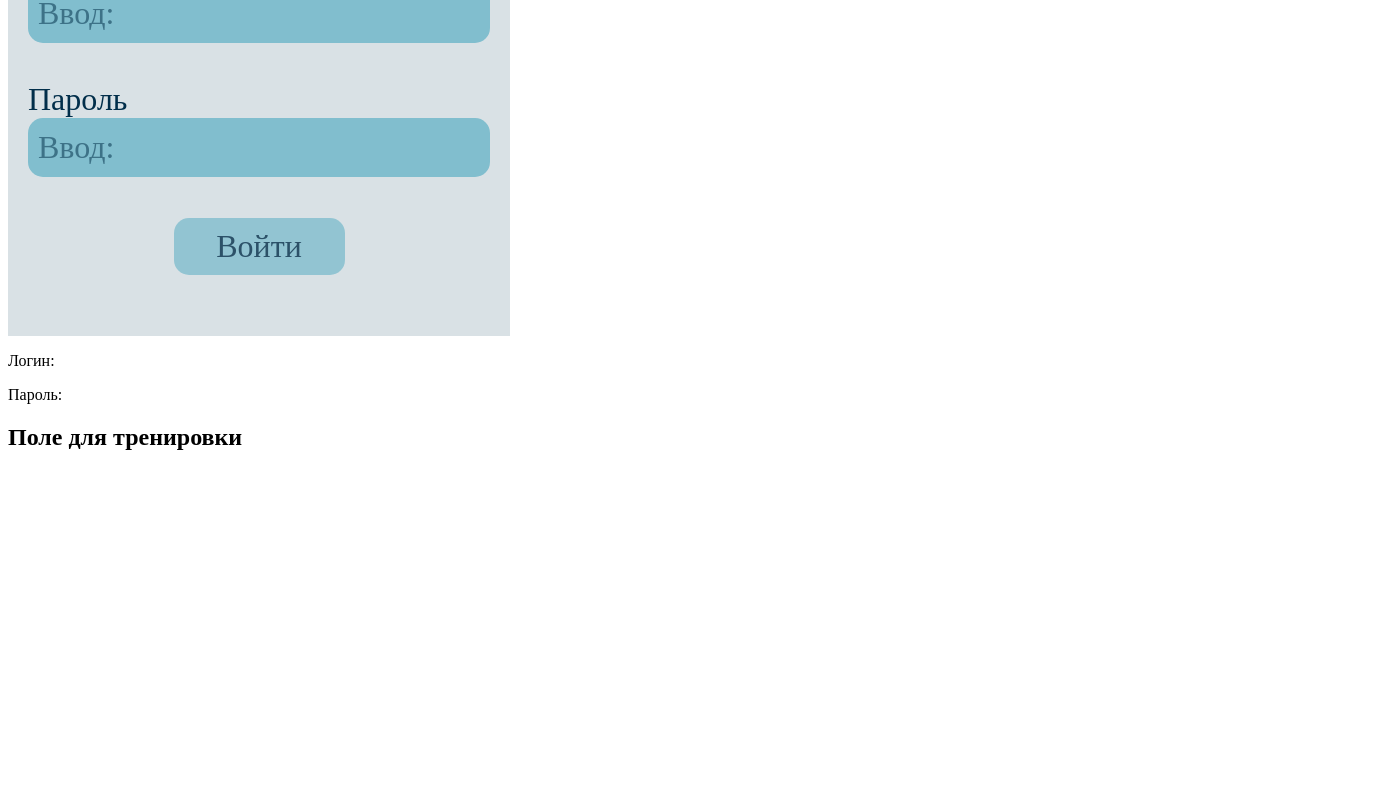
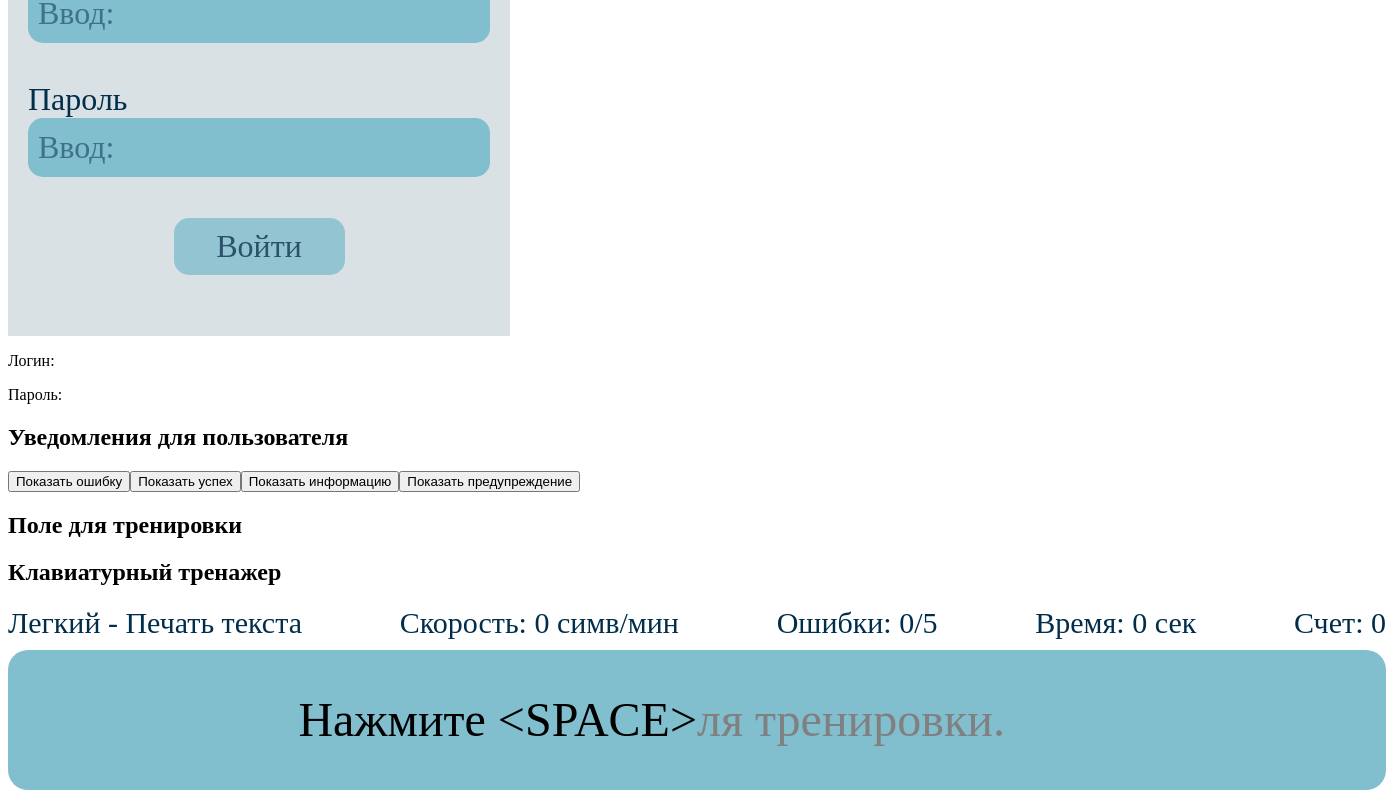
Before and after one commit to golosoman/GigaType, a Vue app in the folder frontend/: page / in a window 1280 px wide. Shown: the part 1540-2338 px from the top of the page, 1386 px wide, since content can reach past the window. Before the commit the page ends 2011 px from the top, so only its background shows below. Built offline with nearby package versions, Linux system fonts and the light colour scheme; the HTML template or start-up script is replaced by a standard one.

Commit message:
modify HomeView

```diff
--- a/frontend/src/views/HomeView.vue
+++ b/frontend/src/views/HomeView.vue
@@ -4,10 +4,12 @@ import BaseButton from '@/component/UI/BaseButton.vue';
 import BaseInputWithLabel from '@/component/UI/BaseInputWithLabel.vue';
 import AuthForm from '@/component/Auth/AuthForm.vue';
 import BaseLogo from '@/component/UI/BaseLogo.vue';
-import BaseDropdown from '@/component/UI/BaseDropDown.vue';
+import BaseDropdown from '@/component/UI/BaseDropdown.vue';
 import TrainingField from '@/component/Trainer/TrainingField.vue';
 import BaseCheckbox from '@/component/UI/BaseCheckbox.vue';
 import BaseCheckboxGroup from '@/component/UI/BaseCheckboxGroup.vue';
+import Toast from '@/component/UI/Toast.vue';
+import TypingTrainer from '@/component/Trainer/TypingTrainer.vue';
 import { ref } from 'vue';
 let a = ref("1"); // Просто для теста базовых input
 const login = ref('') // Двусторонняя привязка с полем логин в форме auth
@@ -20,9 +22,57 @@ const selectedOptions = ref<string[]>([]);
 const handleSelectedValues = (values: string[]) => {
   selectedOptions.value = values;
 };
+const toastVisible = ref(false);
+const toastMessage = ref('');
+const toastType = ref('info');
+
+const showToast = (message: string, type: string) => {
+  toastMessage.value = message;
+  toastType.value = type;
+  toastVisible.value = true;
+};
 const handleCompletion = (completedText: string) => {
   console.log('Завершено! Введенный текст:', completedText);
 };
+
+//------------------------------------------------------------Тренажер
+// Определяем интерфейс для данных о завершении
+interface CompletionData {
+  level: string;
+  exercise: string;
+  speed: number;
+  errorsCount: number;
+  elapsedTime: number;
+  score: number;
+}
+
+const successData = ref<CompletionData | null>(null);
+const errorData = ref<CompletionData | null>(null);
+
+const handleSuccessCompletion = (data: any[]) => {
+  successData.value = {
+    level: data[0],
+    exercise: data[1],
+    speed: data[2],
+    errorsCount: data[3],
+    elapsedTime: data[4],
+    score: data[5],
+  };
+  errorData.value = null; // Сбросить данные об ошибках, если они были
+};
+
+const handleErrorCompletion = (data: any[]) => {
+  errorData.value = {
+    level: data[0],
+    exercise: data[1],
+    speed: data[2],
+    errorsCount: data[3],
+    elapsedTime: data[4],
+    score: data[5],
+  };
+  successData.value = null; // Сбросить данные о успешном завершении, если они были
+};
+
 </script>
 
 <template>
@@ -83,11 +133,44 @@ const handleCompletion = (completedText: string) => {
       </div>
     </div>
     <div>
+      <h2>Уведомления для пользователя</h2>
+      <button @click="showToast('Это сообщение об ошибке!', 'error')">Показать ошибку</button>
+      <button @click="showToast('Это сообщение об успешном действии!', 'success')">Показать успех</button>
+      <button @click="showToast('Это информационное сообщение.', 'info')">Показать информацию</button>
+      <button @click="showToast('Это предупреждение!', 'warning')">Показать предупреждение</button>
+
+      <Toast v-if="toastVisible" v-model="toastVisible" :message="toastMessage" :type="toastType"
+        @close="toastVisible = false" />
+    </div>
+    <div>
       <h2>Поле для тренировки</h2>
       <!-- Кнопки клавы блочатся -->
       <!-- <TrainingField :textToType="textToType" @completed="handleCompletion"
         customStyle="width: 1378px; height: 140px; border-radius: 20px; font-size: 48px; "></TrainingField> -->
     </div>
-
+    <div>
+      <h2>Клавиатурный тренажер</h2>
+      <TypingTrainer level="Легкий" exercise="Печать текста" :maxErrors="5" textToType="Пример текста для тренировки."
+        customStyleForTrainingField="width: 1378px; height: 140px; border-radius: 20px; font-size: 48px; "
+        @success-completion="handleSuccessCompletion" @error-completion="handleErrorCompletion" />
+      <div v-if="successData">
+        <h3>Успешное завершение:</h3>
+        <p>Уровень: {{ successData.level }}</p>
+        <p>Упражнение: {{ successData.exercise }}</p>
+        <p>Скорость: {{ successData.speed }} симв/мин</p>
+        <p>Ошибки: {{ successData.errorsCount }}</p>
+        <p>Время: {{ successData.elapsedTime }} сек</p>
+        <p>Счет: {{ successData.score }}</p>
+      </div>
+      <div v-if="errorData">
+        <h3>Завершение с ошибками:</h3>
+        <p>Уровень: {{ errorData.level }}</p>
+        <p>Упражнение: {{ errorData.exercise }}</p>
+        <p>Скорость: {{ errorData.speed }} симв/мин</p>
+        <p>Ошибки: {{ errorData.errorsCount }}</p>
+        <p>Время: {{ errorData.elapsedTime }} сек</p>
+        <p>Счет: {{ errorData.score }}</p>
+      </div>
+    </div>
   </main>
 </template>
```
